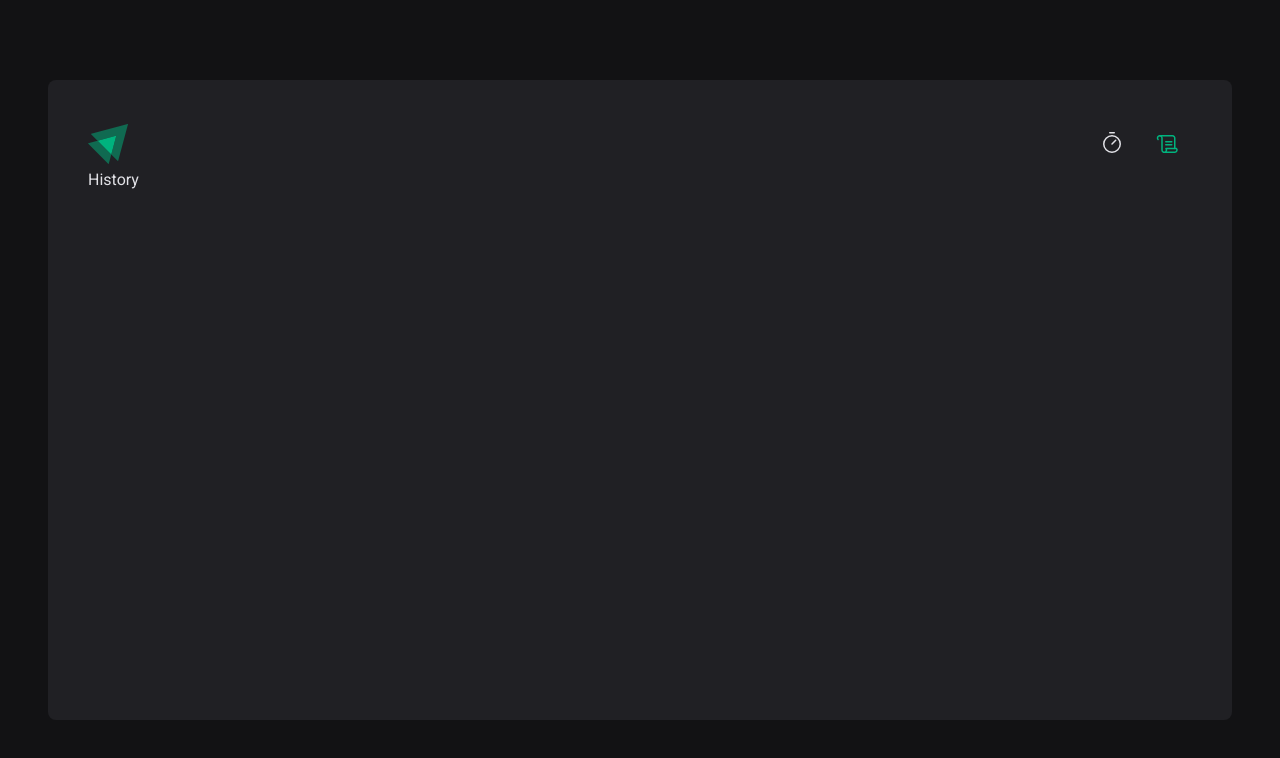
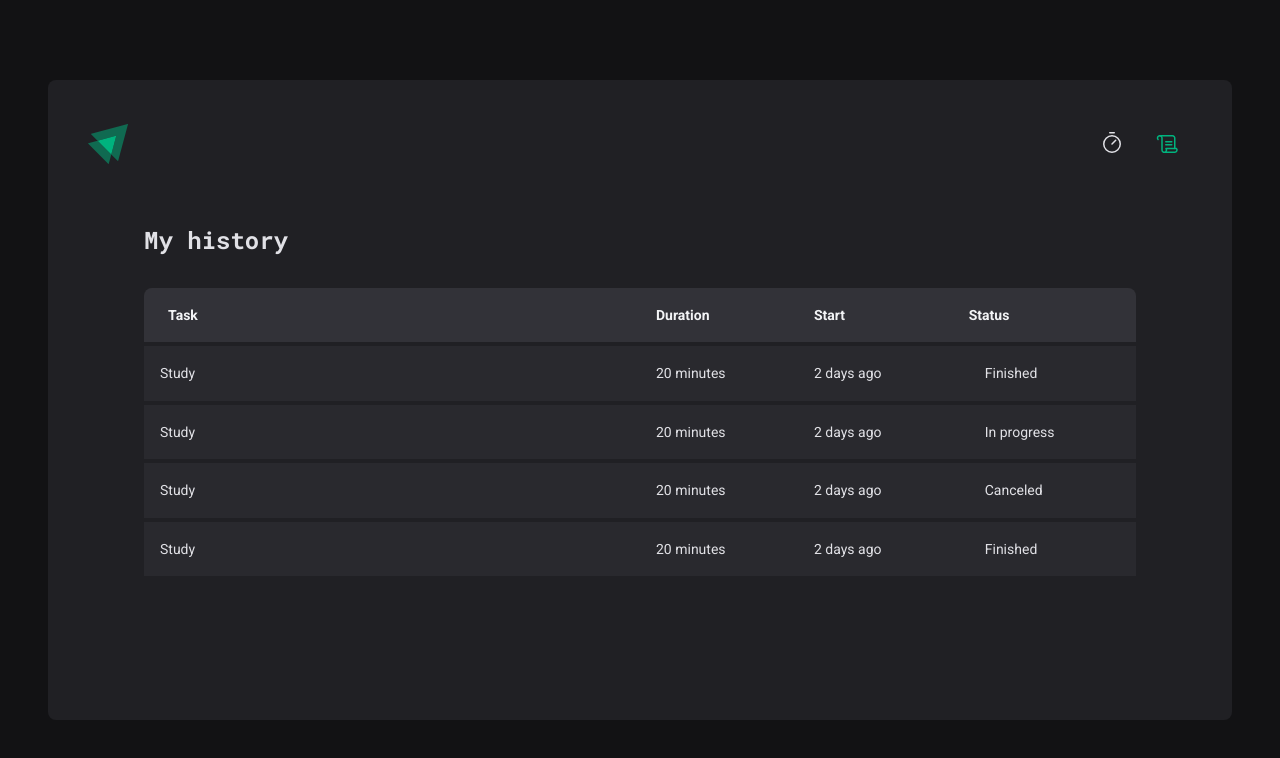
Before and after one commit to enoquetembe/ignite-timer, a React (Vite) app: page /history in a window 1280 px wide. Shown: the top 758 px of the page. Built offline with nearby package versions, Linux system fonts and the light colour scheme.

Commit message:
styling history page

```diff
--- /dev/null
+++ b/src/components/Status.tsx
@@ -0,0 +1,14 @@
+interface StatusProps {
+  status: string
+  statusColor?: 'timer-yellow' | 'timer-green-light' | 'timer-red'
+}
+
+export function Status({ status, statusColor }: StatusProps) {
+  return (
+    <span
+      className={`flex items-center gap-2 before:content-[''] before:w-2 before:h-2 before:rounded-full before:bg-${statusColor}`}
+    >
+      {status}
+    </span>
+  )
+}
--- /dev/null
+++ b/src/components/TableData.tsx
@@ -0,0 +1,13 @@
+import { ReactNode } from 'react'
+
+interface TableDataProps {
+  children: ReactNode
+}
+
+export function TableData({ children }: TableDataProps) {
+  return (
+    <td className="bg-timer-gray-700 border-t-4 border-t-timer-gray-800 p-4  text-sm leading-[1.6] first:w-[50%]">
+      {children}
+    </td>
+  )
+}
--- a/src/pages/History.tsx
+++ b/src/pages/History.tsx
@@ -1,7 +1,66 @@
+import { TableData } from '../components/TableData'
+import { Status } from '../components/Status'
+
 export function History() {
   return (
-    <div>
-      <h1>History</h1>
-    </div>
+    <main className="flex flex-1 flex-col p-14 text-timer-gray-100">
+      <h1 className="text-2xl font-bold font-roboto-mono">My history</h1>
+
+      <div className="flex-1 overflow-auto mt-8">
+        <table className="w-full border-collapse min-w-[600px]">
+          <thead>
+            <tr>
+              <th className="bg-timer-gray-600 p-4 pl-6 text-left text-gray-100 text-sm leading-[1.6] rounded-tl-lg">
+                Task
+              </th>
+              <th className="bg-timer-gray-600 p-4  text-left text-gray-100 text-sm leading-[1.6]">
+                Duration
+              </th>
+              <th className="bg-timer-gray-600 p-4 text-left text-gray-100 text-sm leading-[1.6]">
+                Start
+              </th>
+              <th className="bg-timer-gray-600 p-4 pr-6 text-left text-gray-100 text-sm leading-[1.6] rounded-tr-lg">
+                Status
+              </th>
+            </tr>
+          </thead>
+
+          <tbody>
+            <tr>
+              <TableData>Study</TableData>
+              <TableData>20 minutes</TableData>
+              <TableData>2 days ago</TableData>
+              <TableData>
+                <Status status="Finished" statusColor="timer-green-light" />
+              </TableData>
+            </tr>
+            <tr>
+              <TableData>Study</TableData>
+              <TableData>20 minutes</TableData>
+              <TableData>2 days ago</TableData>
+              <TableData>
+                <Status status="In progress" statusColor="timer-yellow" />
+              </TableData>
+            </tr>
+            <tr>
+              <TableData>Study</TableData>
+              <TableData>20 minutes</TableData>
+              <TableData>2 days ago</TableData>
+              <TableData>
+                <Status status="Canceled" statusColor="timer-red" />
+              </TableData>
+            </tr>
+            <tr>
+              <TableData>Study</TableData>
+              <TableData>20 minutes</TableData>
+              <TableData>2 days ago</TableData>
+              <TableData>
+                <Status status="Finished" statusColor="timer-green-light" />
+              </TableData>
+            </tr>
+          </tbody>
+        </table>
+      </div>
+    </main>
   )
 }
--- a/tailwind.config.js
+++ b/tailwind.config.js
@@ -10,12 +10,12 @@ export default {
         'timer-green-light': '#00B37E',
 
         'timer-red-dark': '#7A1921',
-        'timer-red-': '#F03847',
+        'timer-red': '#F03847',
 
         'timer-gray-900': '#121214',
         'timer-gray-800': '#202024',
         'timer-gray-700': '#29292E',
-        'timer-gray-600': '##323238',
+        'timer-gray-600': '#323238',
         'timer-gray-500': '#7C7C8A',
         'timer-gray-400': '#8D8D99',
         'timer-gray-300': '#C4C4CC',
```
Also changed, not shown: src/styles/global.css (line endings or trailing spaces).
